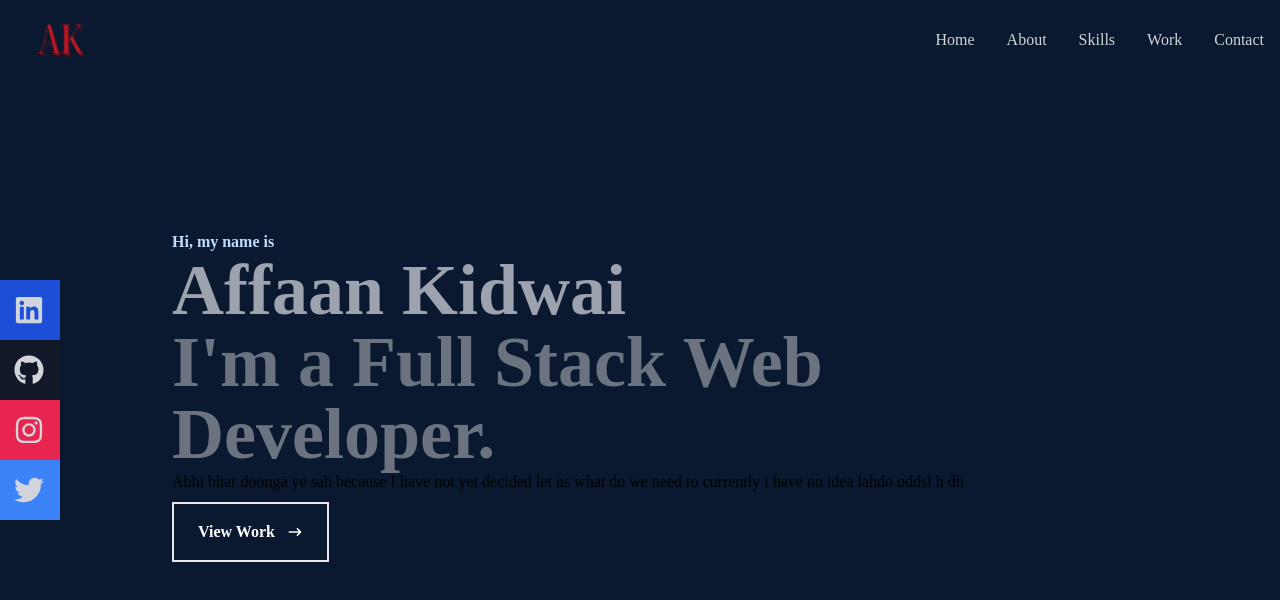
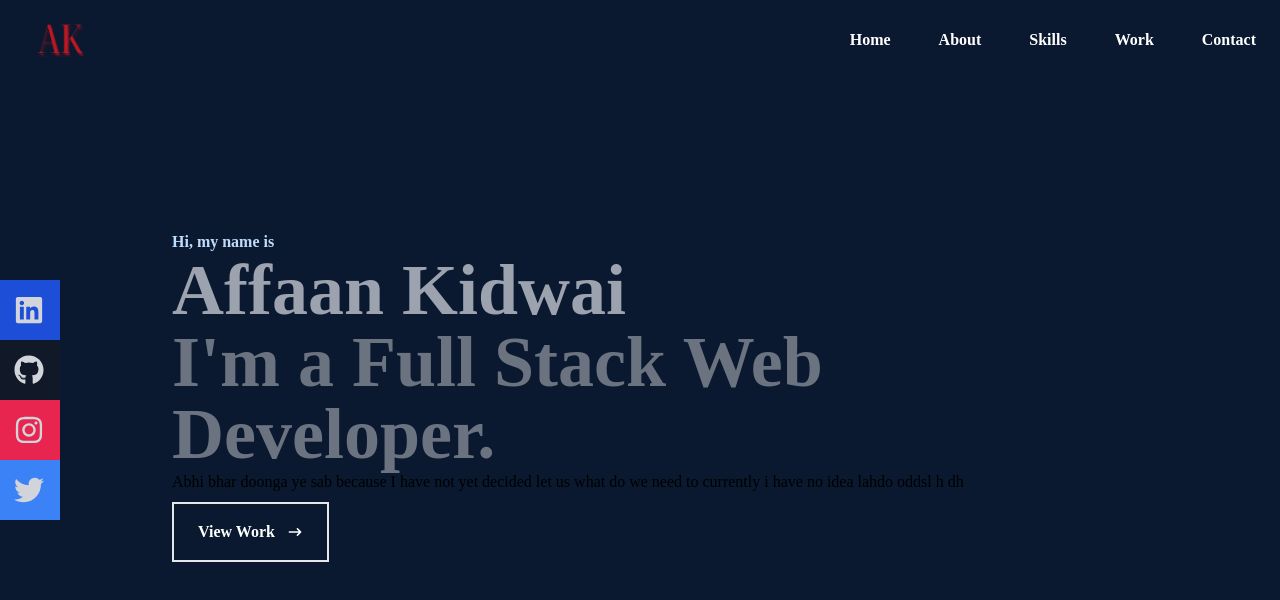
Before and after one commit to affaankidwai/My-Portfolio-Website, a React (Create React App) app: page / in a window 1280 px wide. Shown: the top 600 px of the page. Built offline with nearby package versions, Linux system fonts and the light colour scheme.

Commit message:
Added Hovering

```diff
--- a/package.json
+++ b/package.json
@@ -10,6 +10,7 @@
     "react-dom": "^18.1.0",
     "react-icons": "^4.3.1",
     "react-scripts": "5.0.1",
+    "react-scroll": "^1.8.7",
     "web-vitals": "^2.1.4"
   },
   "scripts": {
--- a/src/components/Navbar.jsx
+++ b/src/components/Navbar.jsx
@@ -18,27 +18,27 @@ const Navbar = () => {
         {/* //menu */}
         <div>
         <ul className='hidden md:flex'>
-        <li>
+        <li className='text-white font-bold group px-6 py-4 my-2 flex items-center hover:bg-blue-700'>
           <Link to='home' smooth={true} duration={500}>
             Home
           </Link>
         </li>
-        <li>
+        <li className='text-white font-bold group px-6 py-4 my-2 flex items-center hover:bg-blue-700'>
           <Link to='about' smooth={true} duration={500}>
             About
           </Link>
         </li>
-        <li>
+        <li className='text-white font-bold group px-6 py-4 my-2 flex items-center hover:bg-blue-700'>
           <Link to='skills' smooth={true} duration={500}>
             Skills
           </Link>
         </li>
-        <li>
+        <li className='text-white font-bold group px-6 py-4 my-2 flex items-center hover:bg-blue-700'>
           <Link to='work' smooth={true} duration={500}>
             Work
           </Link>
         </li>
-        <li>
+        <li className='text-white font-bold group px-6 py-4 my-2 flex items-center hover:bg-blue-700'>
           <Link to='contact' smooth={true} duration={500}>
             Contact
           </Link>
```
Also changed, not shown: 1 other file (tests, documents, lock files or other folders).
